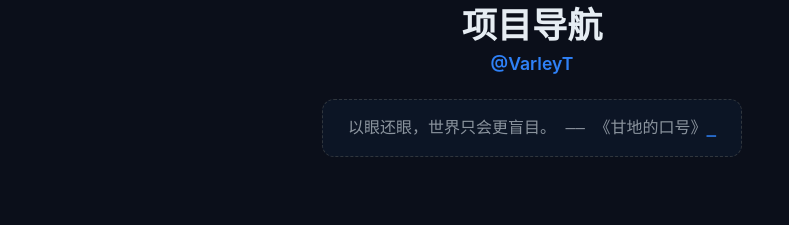
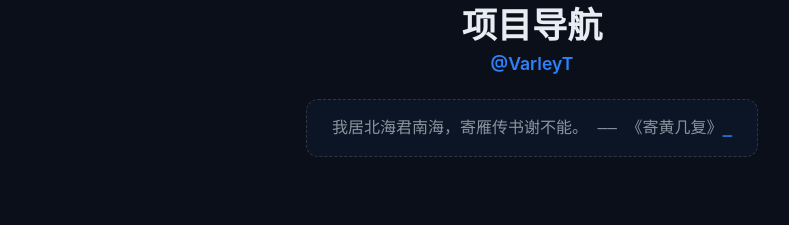
Before and after one commit to VarleyT/VarleyT.github.io, a plain HTML site: page index.html in a window 1280 px wide. Shown: the part 182-407 px from the top of the page, without its empty margins (108-897 px from the left). Drawn offline with Linux system fonts and the light colour scheme.

Commit message:
deploy: ffd9f16473abbb312955f169398660efd92992ad

```diff
--- a/index.html
+++ b/index.html
@@ -110,7 +110,7 @@
 
         <script>
             // 由 Node.js 构建时注入的今日名言
-            const quote = "以眼还眼，世界只会更盲目。 —— 《甘地的口号》";
+            const quote = "我居北海君南海，寄雁传书谢不能。 —— 《寄黄几复》";
             let i = 0;
             const speed = 100; // 打字速度（毫秒）
 
```
